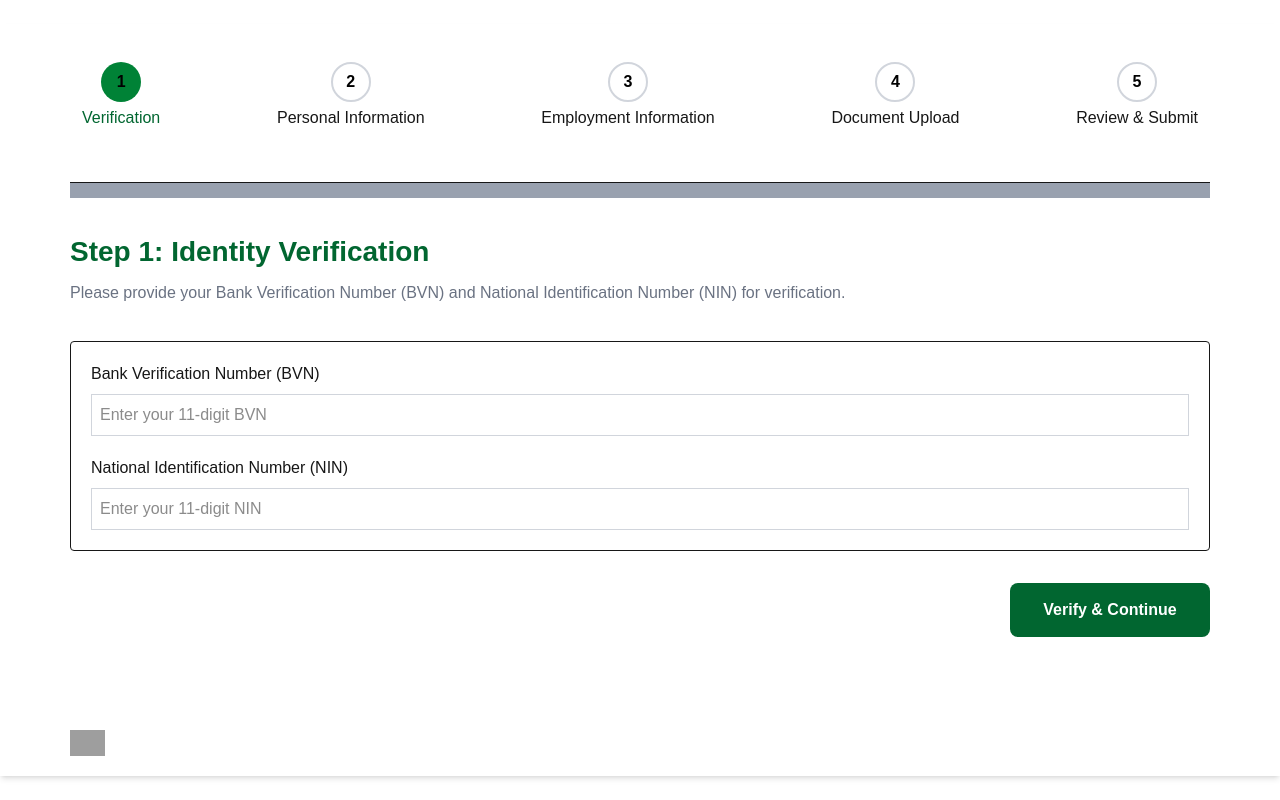
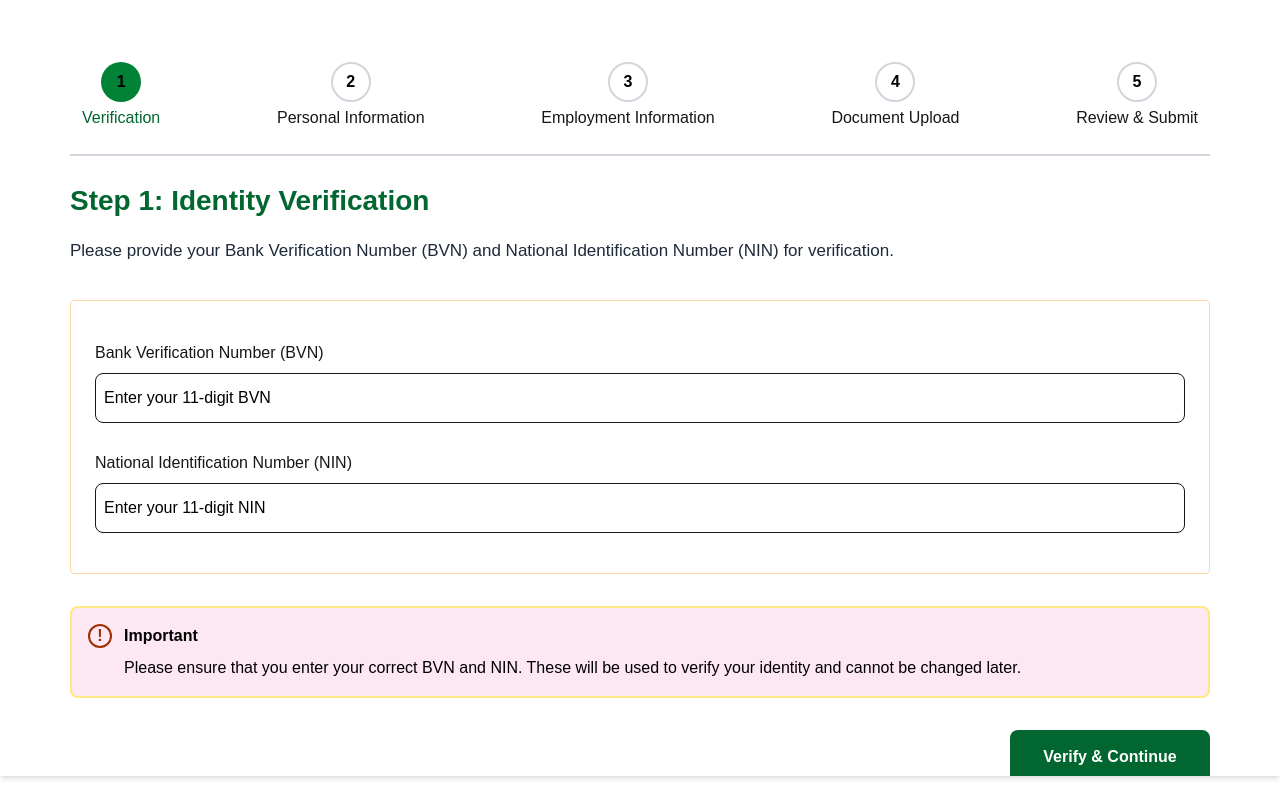
Before and after one commit to iefsafrica/ippis, a Next.js app: page / in a window 1280 px wide. Built offline with nearby package versions, Linux system fonts and the light colour scheme; grey boxes are pictures that could not be loaded.

Commit message:
update small

```diff
--- a/app/page.tsx
+++ b/app/page.tsx
@@ -5,7 +5,7 @@ const RegistrationForm = () => {
 	return (
 		<div className="form-card flex items-center justify-center bg-[#FFF] w-[100%] max-w-[1300px] h-[94vh] mx-auto my-[3vh] pt-[26px] px-[16px] md:px-[70px] pb-[20px] shadow-md overflow-scroll scrollbar-hide">
 			<div className="flex flex-col items-start justify-between ngap-[24px] w-[100%] h-[100%]">
-				<div className="flex items-center flex-wrap p-3 w-full zbg-pink-200 justify-between mb-2">
+				<div className="flex items-center flex-wrap p-3 w-full zbg-pink-200 justify-between mb-2 pb-6 border-b-2 border-gray-300">
 					<div className="flex flex-col items-center justify-center gap-1">
 						<span className="rounded-full bg-green-700 text-black text-[16px] font-semibold w-[40px] h-[40px] flex items-center justify-center">
 							1
@@ -37,23 +37,23 @@ const RegistrationForm = () => {
 						<p>Review & Submit</p>
 					</div>
 				</div>
-				<hr className="bg-gray-400 size-4 my-4 w-full" />
+				{/* <hr className="bg-gray-400 h-[2px] my-4 w-full" /> */}
 				<div className="mb-[20px]">
-					<h2 className="font-extrabold text-green-800 text-[28px]">
+					<h2 className="font-extrabold text-green-800 text-[28px] my-4">
 						Step 1: Identity Verification
 					</h2>
-					<p className="text-[16px] text-gray-500 mt-[8px]">
+					<p className="text-[17px] text-gray-800 mt-[8px] mb-4">
 						Please provide your Bank Verification Number (BVN) and National
 						Identification Number (NIN) for verification.
 					</p>
 				</div>
 				<form className="flex  flex-col gap-[32px] w-[100%] mb-[76px]">
-					<div className="border flex flex-col gap-5 p-5 rounded">
+					<div className="border py-10 px-6 border-orange-200 flex flex-col gap-7 rounded">
 						<div className="flex flex-col gap-2">
 							<label htmlFor="">Bank Verification Number (BVN)</label>
 							<input
 								type="number"
-								className="border border-gray-300 p-2"
+								className="border py-3 rounded-lg placeholder-black p-2"
 								placeholder="Enter your 11-digit BVN"
 								required
 							/>
@@ -62,26 +62,29 @@ const RegistrationForm = () => {
 							<label htmlFor="">National Identification Number (NIN)</label>
 							<input
 								type="number"
-								className="border border-gray-300 p-2"
+								className="border py-3 rounded-lg p-2 placeholder-black"
 								placeholder="Enter your 11-digit NIN"
 								required
 							/>
 						</div>
+					</div>
+					<div className="warning border-2 border-amber-200 bg-pink-100 text-black p-4 flex flex-col gap-2 rounded-lg">
+						<h5 className="flex items-center gap-3 text-black font-semibold">
+							<span className="rounded-full size-6 flex items-center justify-center p-1 border-2 border-orange-800 text-orange-800">
+								!
+							</span>
+							Important
+						</h5>
+						<p className=" text-[16px] pl-[36px]">
+							Please ensure that you enter your correct BVN and NIN. These will
+							be used to verify your identity and cannot be changed later.
+						</p>
 					</div>
 
 					<button className="w-[200px] self-end bg-green-800 text-white font-semibold py-[15px] rounded-lg px-[5px] hover:bg-green-500 transition">
 						Verify & Continue
 					</button>
 				</form>
-				<div className="w-[100%] mb-0 ml-0">
-					<Image
-						src="/Anand-Enterprises_logo.png"
-						alt="company-logo"
-						width={35}
-						height={35}
-						className=""
-					/>
-				</div>
 			</div>
 		</div>
 	);
```
